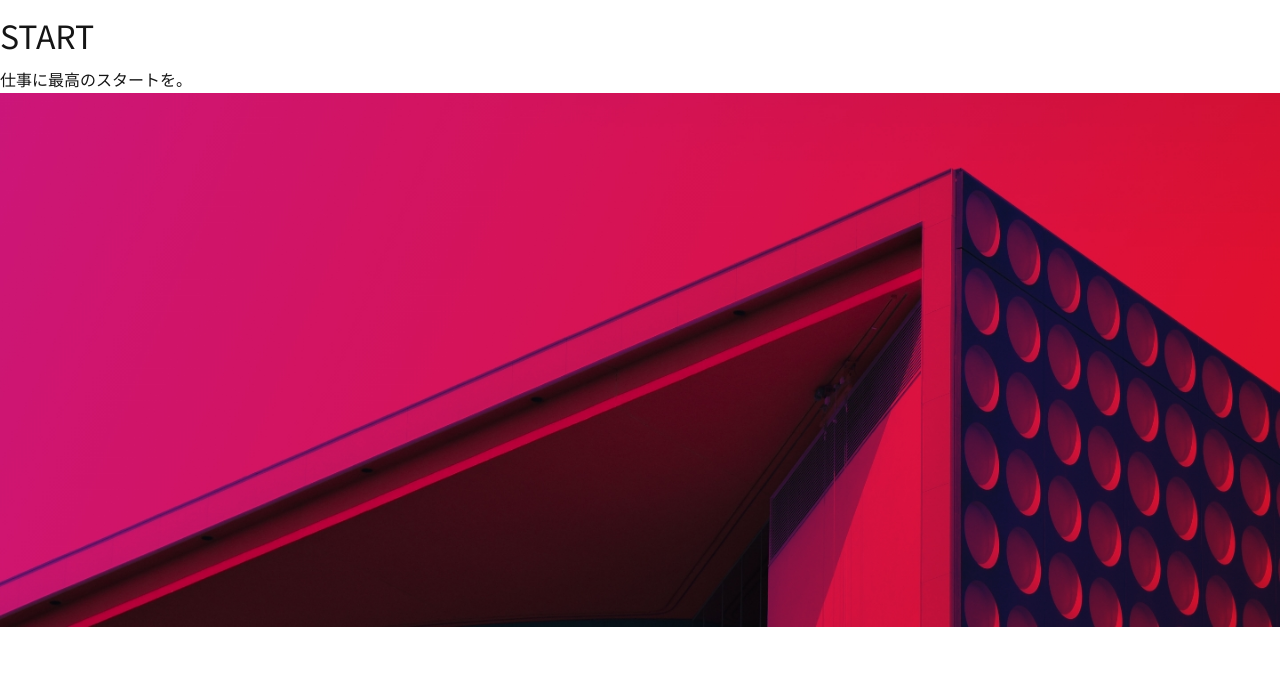
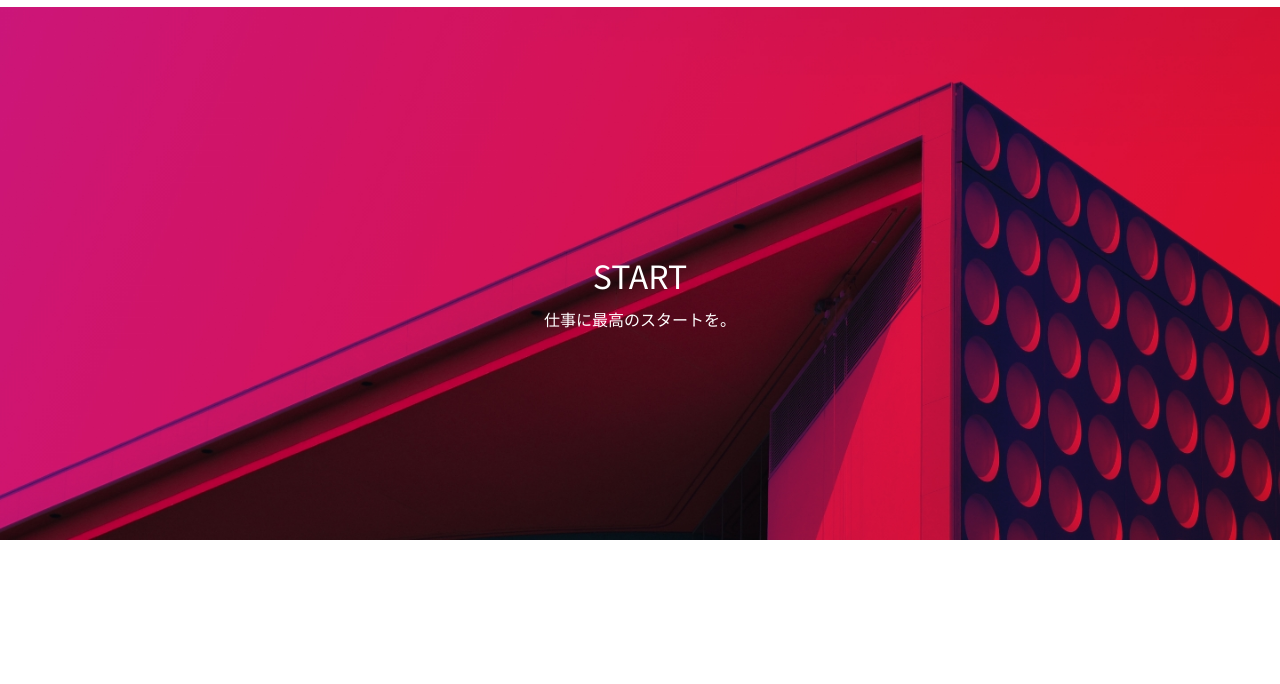
Before and after one commit to doshima-enFiler/create-studysite01, a website built with webpack: page dist/index.html in a window 1280 px wide. Shown: the part 83-767 px from the top of the page. Built offline with nearby package versions, Linux system fonts and the light colour scheme.

Commit message:
add style mv layout

```diff
--- a/src/scss/layout/_footer.scss
+++ b/src/scss/layout/_footer.scss
@@ -7,7 +7,7 @@
     @include mq{
       max-width: 1110px;
       margin: 0 auto;
-      padding: 50px 0;
+      padding: 50px 20px;
     }
   }
   &_nav{
--- a/src/scss/object/project/_top.scss
+++ b/src/scss/object/project/_top.scss
@@ -19,19 +19,35 @@
 
 // スタイル
 .p-top-mv {
+  position: relative;
   margin-bottom: 80px;
+  width: 100vw;
+  height: 460px;
+  @include mq{
+    height: 600px;
+  }
   &__inner {
-    width: 100vw;
-    height: 460px;
-    @include mq{
-      height: 600px;
-    }
+    position: relative;
+    top: 40%;
+    height: 100%;
   }
   &__heading {
+    width: 100%;
+    text-align: center;
+    color: #fff;
     font-size: rem(32px);
   }
-  &__mv {
+  &__catch{
     width: 100%;
+    text-align: center;
+    color: #fff;
+    font-style: rem(16px);
+  }
+  &__bg {
+    position: absolute;
+    top: 0;
+    width: 100%;
+    z-index: -1;
   }
 }
 
```
Also changed, not shown: dist/index.html, dist/style.css.
